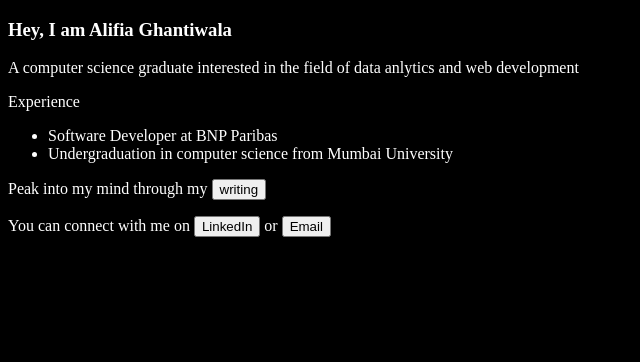
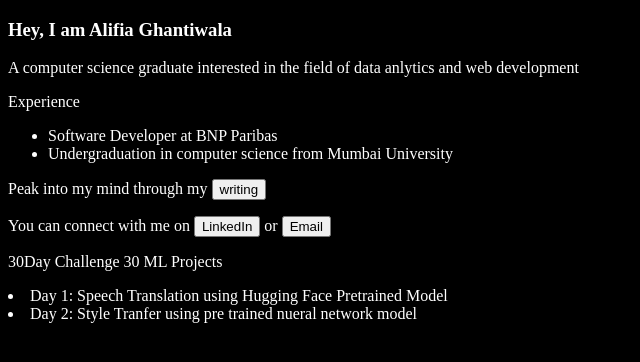
Before and after one commit to aliflaila/aliflaila.github.io, a plain HTML site: page index.html in a window 1280 px wide. Shown: the whole page, without its empty margins (0-640 px from the left). Drawn offline with Linux system fonts and the light colour scheme.

Commit message:
Update index.html

```diff
--- a/index.html
+++ b/index.html
@@ -19,6 +19,9 @@
  <p>You can connect with me on <button onclick="window.location.href='https://www.linkedin.com/in/alifia-ghantiwala-683403135/';">LinkedIn
 </button> or <button onclick="window.location.href='mailto:gghantiwala@gmail.com';">Email</button>
  </p>
+ <p>30Day Challenge 30 ML Projects</p>
+ <li>Day 1: Speech Translation using Hugging Face Pretrained Model</li>
+ <li>Day 2: Style Tranfer using pre trained nueral network model</li>
 
 </body>
 </html>
```
